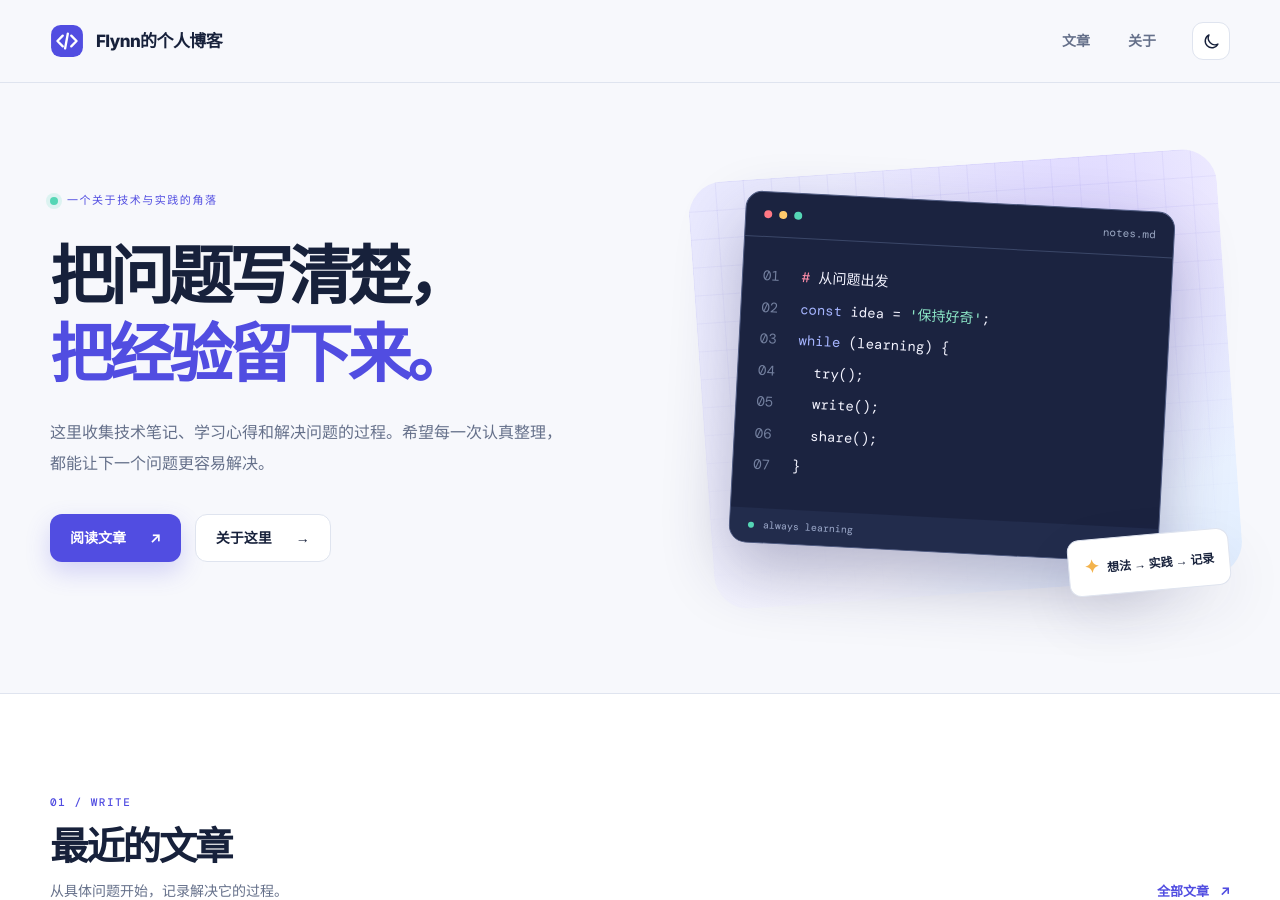
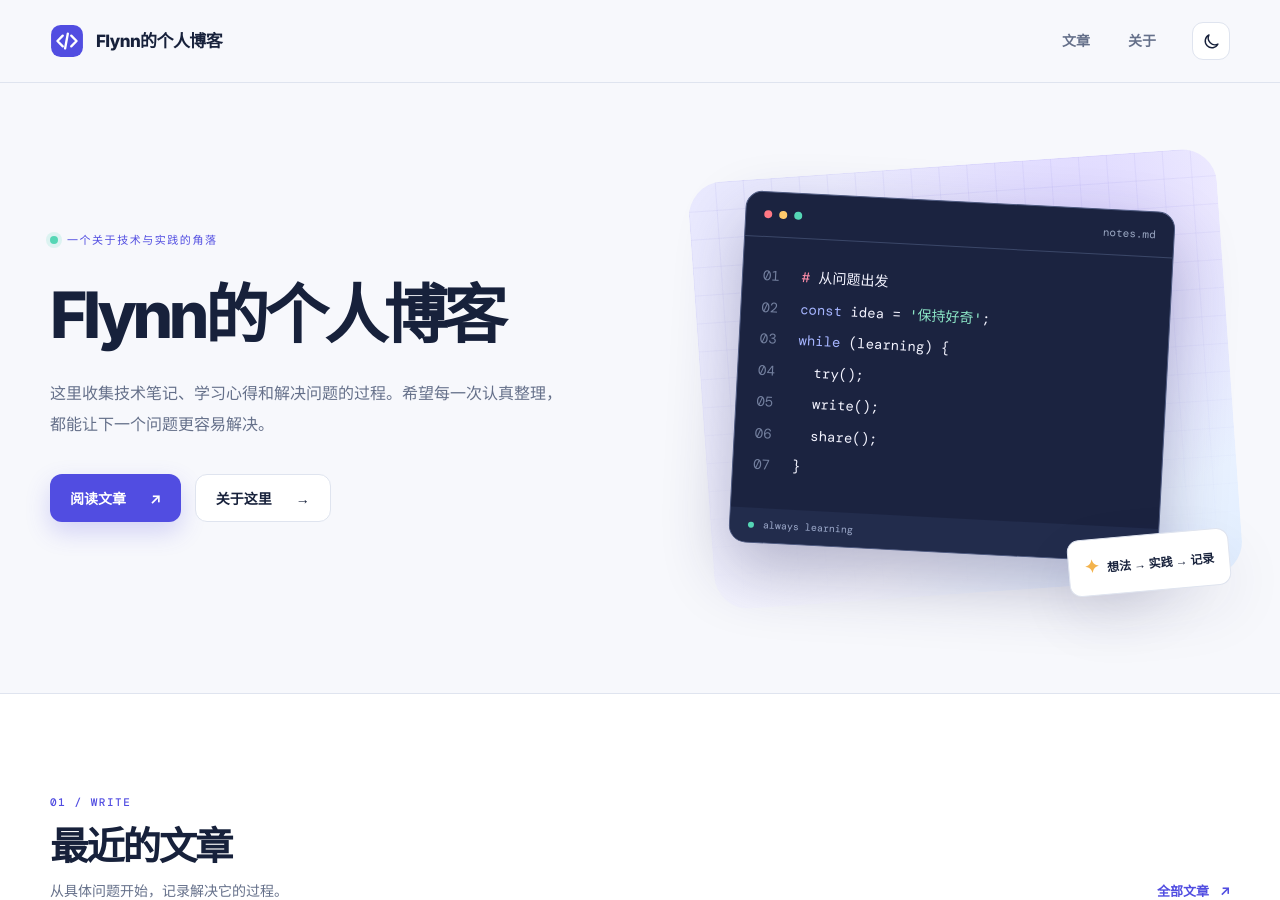
Before and after one commit to Clementi11/Clementi11.github.io, a Jekyll site: the page built from index.html, in a window 1280 px wide and 900 px high. Built offline with Jekyll 4.4.1, drawn with Linux system fonts in a browser that asks for light colours.

Commit message:
Update index.html

```diff
--- a/index.html
+++ b/index.html
@@ -6,7 +6,7 @@ description: 记录技术笔记、学习心得与解决问题的过程。
 <section class="hero shell">
   <div class="hero-copy">
     <div class="eyebrow"><span class="status-dot"></span> 一个关于技术与实践的角落</div>
-    <h1>把问题写清楚，<br><span>把经验留下来。</span></h1>
+    <h1>Flynn的个人博客</span></h1>
     <p>这里收集技术笔记、学习心得和解决问题的过程。希望每一次认真整理，都能让下一个问题更容易解决。</p>
     <div class="hero-actions">
       <a class="button button-primary" href="{{ '/posts/' | relative_url }}">阅读文章 <span aria-hidden="true">↗</span></a>
```
